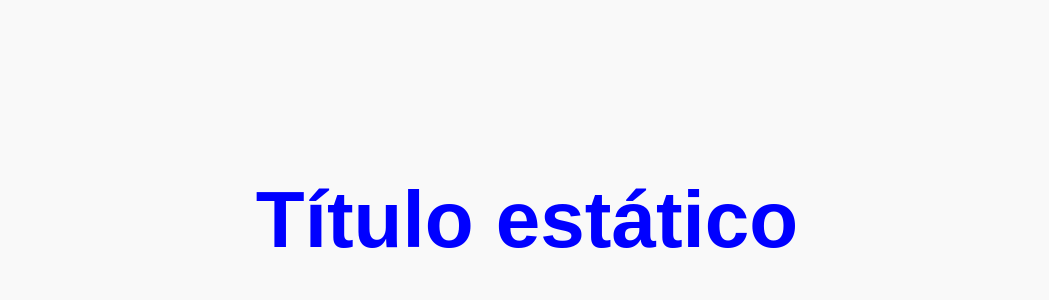
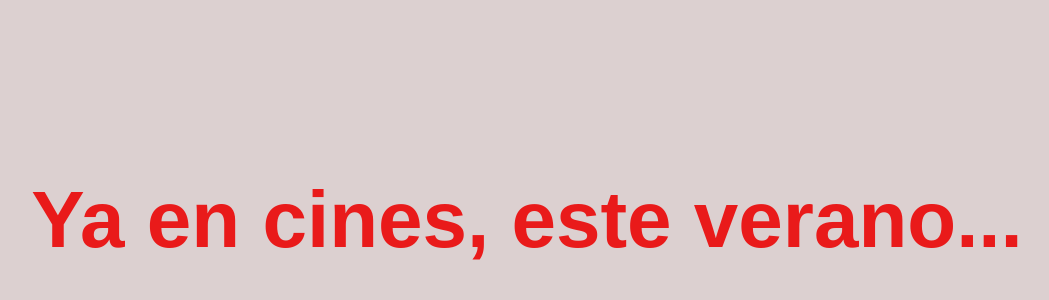
Before and after one commit to ayllon96/vue-testing, a Vue app in the folder vue-exercises/: page / in a window 1280 px wide. Shown: the top 300 px of the page, without its empty margins (113-1162 px from the left). Built offline with nearby package versions, Linux system fonts and the light colour scheme; the HTML template or start-up script is replaced by a standard one.

Commit message:
ejercicio 3

```diff
--- a/vue-exercises/src/App.vue
+++ b/vue-exercises/src/App.vue
@@ -7,7 +7,7 @@ import TheTitle from './components/TheTitle.vue'
 
 <template>
   <div>
-    <TheTitle />
+    <TheTitle propTitle="Ya en cines, este verano..." />
   </div>
 </template>
 
--- a/vue-exercises/src/assets/styles.css
+++ b/vue-exercises/src/assets/styles.css
@@ -7,7 +7,7 @@
 
 body {
   font-family: 'Oswald Variable', sans-serif;
-  background-color: #f9f9f9;
+  background-color: #dcd0d0;
   color: var(--color-text);
 }
 
--- a/vue-exercises/src/components/TheTitle.vue
+++ b/vue-exercises/src/components/TheTitle.vue
@@ -1,14 +1,18 @@
 <template>
   <div>
-    <h2 class="title">Título estático</h2>
+    <h2 class="title">{{ propTitle }}</h2>
   </div>
 </template>
 
-<script setup lang="ts"></script>
+<script setup lang="ts">
+defineProps({
+  propTitle: String,
+})
+</script>
 
 <style scoped>
 .title {
-  color: blue;
+  color: rgb(233, 26, 26);
   font-size: 5em;
   text-align: center;
   margin-top: 2em;
```
